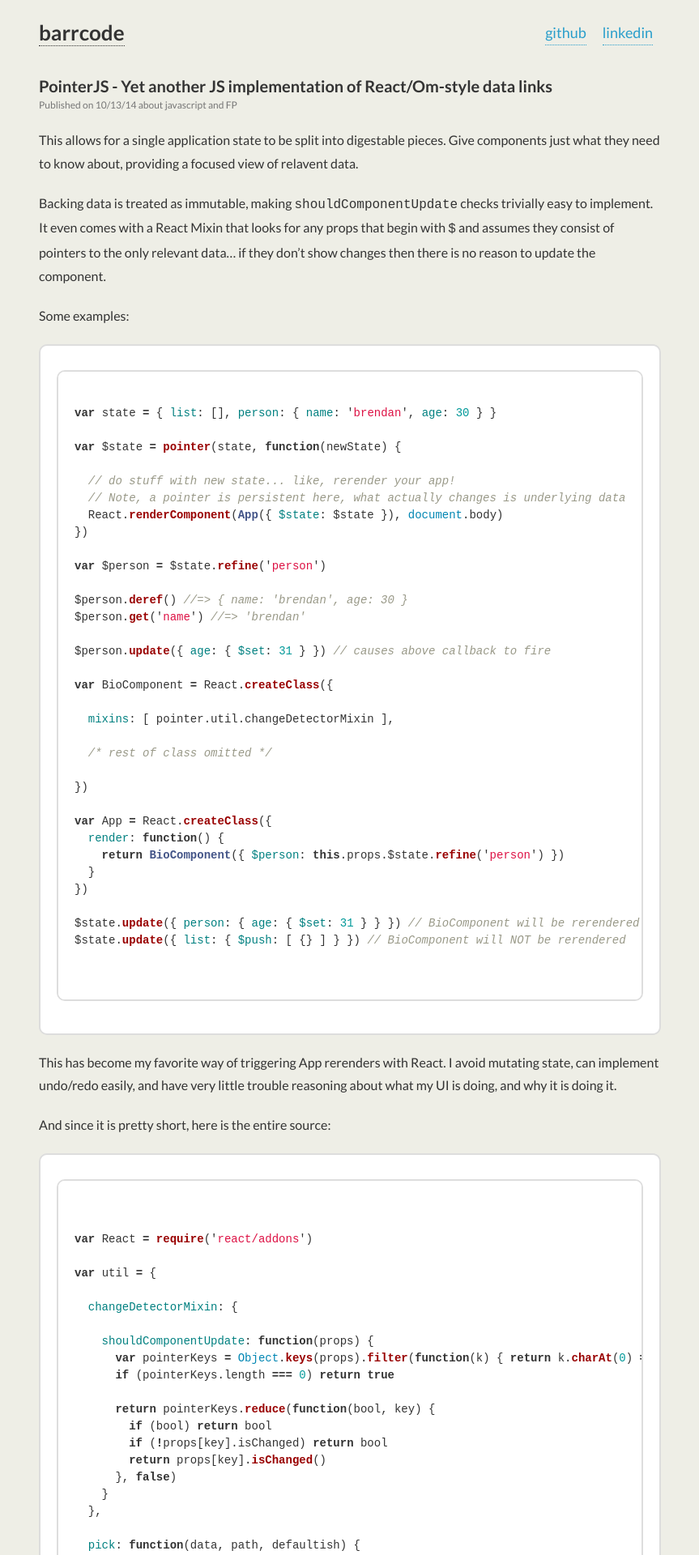
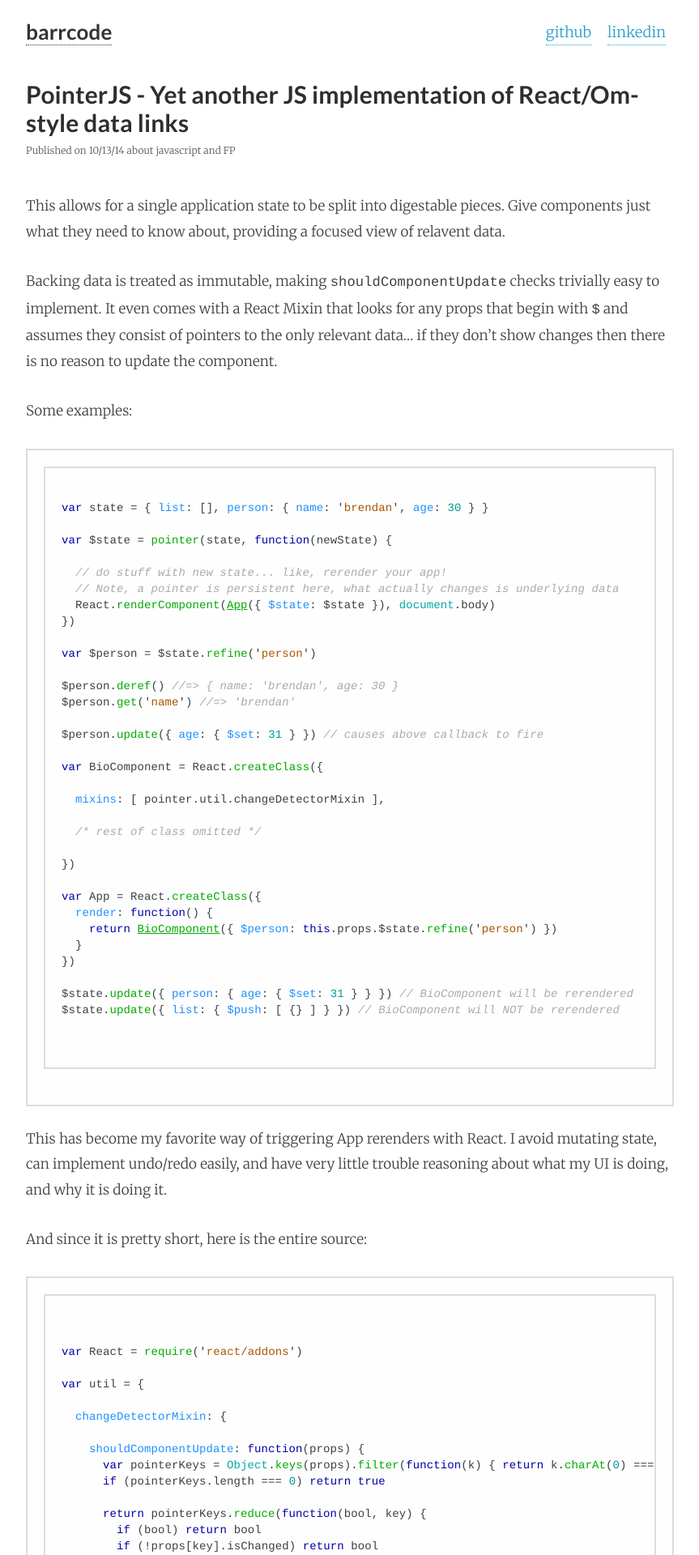
Before and after one commit to bbarr/bbarr.github.io, a Jekyll site: the page built from _posts/2014-10-13-pointer-js.markdown, in a window 1280 px wide. Shown: the top 1920 px of the page at 81% size, without its empty margins (208-1071 px from the left). Built offline with Jekyll 4.4.1, drawn with Linux system fonts in a browser that asks for light colours; Markdown is read by kramdown in place of the engine named in the settings.

Commit message:
adding new styles and firebase-medium post

```diff
--- a/_layouts/default.html
+++ b/_layouts/default.html
@@ -7,7 +7,7 @@
     <title>barrcode - {{ page.title }}</title>
 
     <!-- Custom CSS -->
-    <link href='http://fonts.googleapis.com/css?family=Lato:400,700' rel='stylesheet' type='text/css'>
+    <link rel="stylesheet" type="text/css" href="//fonts.googleapis.com/css?family=Merriweather:300,700,700italic,300italic|Lato:700,400" />
     <link href="/base.css" rel="stylesheet"></link>
 
   </head>
--- a/_posts/2014-10-13-pointer-js.markdown
+++ b/_posts/2014-10-13-pointer-js.markdown
@@ -1,7 +1,9 @@
 ---
 layout: default
 title: PointerJS - Yet another JS implementation of React/Om-style data links
-tags: javascript FP
+tags:
+- javascript
+- FP
 category: code
 ---
 
--- a/_posts/2014-12-01-react-flow-idea.markdown
+++ b/_posts/2014-12-01-react-flow-idea.markdown
@@ -1,7 +1,8 @@
 ---
 layout: default
 title: Structuring non-trivial React applications
-tags: javascript
+tags:
+- javascript
 category: code
 ---
 
--- a/base.css
+++ b/base.css
@@ -4,16 +4,41 @@
   padding: 0;
 }
 
+/* ripped off some of ghost default theme - casper */
+html {
+  height: 100%;
+  max-height: 100%;
+  font-size: 62.5%;
+}
+
 body {
-  font-family: Lato, sans-serif;
-  background: #eeeee6;
-  color: #333333;
-  font-size: 20px;
-  line-height: 1.5;
-  width: 60%;
+  height: 100%;
+  max-height: 100%;
+  font-family: "Merriweather", serif;
+  letter-spacing: 0.01rem;
+  font-size: 1.8rem;
+  line-height: 1.75em;
+  color: #3A4145;
   min-width: 360px;
   max-width: 800px;
   margin: 0 auto;
+  width: 80%;
+  -webkit-font-feature-settings: 'kern' 1;
+  -moz-font-feature-settings: 'kern' 1;
+  -o-font-feature-settings: 'kern' 1;
+  text-rendering: geometricPrecision;
+}
+
+h1, h2, h3,
+h4, h5, h6 {
+  -webkit-font-feature-settings: 'dlig' 1, 'liga' 1, 'lnum' 1, 'kern' 1;
+  -moz-font-feature-settings: 'dlig' 1, 'liga' 1, 'lnum' 1, 'kern' 1;
+  -o-font-feature-settings: 'dlig' 1, 'liga' 1, 'lnum' 1, 'kern' 1;
+  color: #2E2E2E;
+  line-height: 1.15em;
+  margin: 0 0 0.4em 0;
+  font-family: "Lato", sans-serif;
+  text-rendering: geometricPrecision;
 }
 
 h1 {
@@ -27,15 +52,17 @@ h1 a {
 }
 
 h2 {
-  font-size: 20px;
-  margin-bottom: 20px;
+  font-size: 30px;
+  margin-bottom: 3.4rem;
 }
 
 .meta {
   font-size: 12px;
+  line-height: 3em;
+  font-family: "Merriweather", serif;
   font-weight: normal;
   display: block;
-  color: #777;
+  color: #555;
 }
 
 li {
@@ -89,22 +116,19 @@ nav a {
   font-size: 14px;
 }
 
-.highlight {
-  background: #fff;
-  padding: 20px;
-  margin: 10px 0;
-  font-size: 14px;
-  border-radius: 10px;
-  border: 2px solid #ddd;
+#post p {
+  font-size: .95em;
+  margin-bottom: 1.75em;
 }
 
-#post {
-  font-size: 16px;
-}
-
-#post p {
-  margin-bottom: 20px;
-  line-height: 1.8;
+.highlight {
+  background: #fefefe;
+  padding: 20px;
+  margin: 0 0 1.75em;
+  font-size: 14px;
+  line-height: 20px;
+  border: 2px solid #ddd;
+  overflow: auto;
 }
 
 footer {
@@ -114,63 +138,61 @@ footer {
   height: 40px;
 }
 
-.highlight  { margin-bottom: 20px; overflow: auto; background: #ffffff; }
-.highlight .c { color: #999988; font-style: italic } /* Comment */
-.highlight .xerr { color: #a61717; background-color: #e3d2d2 } /* Error */
-.highlight .k { font-weight: bold } /* Keyword */
-.highlight .o { font-weight: bold } /* Operator */
-.highlight .cm { color: #999988; font-style: italic } /* Comment.Multiline */
-.highlight .cp { color: #999999; font-weight: bold } /* Comment.Preproc */
-.highlight .c1 { color: #999988; font-style: italic } /* Comment.Single */
-.highlight .cs { color: #999999; font-weight: bold; font-style: italic } /* Comment.Special */
-.highlight .gd { color: #000000; background-color: #ffdddd } /* Generic.Deleted */
-.highlight .gd .x { color: #000000; background-color: #ffaaaa } /* Generic.Deleted.Specific */
+.highlight .hll { background-color: #ffffcc }
+.highlight .c { color: #aaaaaa; font-style: italic } /* Comment */
+.highlight .err { color: #F00000; background-color: #F0A0A0 } /* Error */
+.highlight .k { color: #0000aa } /* Keyword */
+.highlight .cm { color: #aaaaaa; font-style: italic } /* Comment.Multiline */
+.highlight .cp { color: #4c8317 } /* Comment.Preproc */
+.highlight .c1 { color: #aaaaaa; font-style: italic } /* Comment.Single */
+.highlight .cs { color: #0000aa; font-style: italic } /* Comment.Special */
+.highlight .gd { color: #aa0000 } /* Generic.Deleted */
 .highlight .ge { font-style: italic } /* Generic.Emph */
 .highlight .gr { color: #aa0000 } /* Generic.Error */
-.highlight .gh { color: #999999 } /* Generic.Heading */
-.highlight .gi { color: #000000; background-color: #ddffdd } /* Generic.Inserted */
-.highlight .gi .x { color: #000000; background-color: #aaffaa } /* Generic.Inserted.Specific */
+.highlight .gh { color: #000080; font-weight: bold } /* Generic.Heading */
+.highlight .gi { color: #00aa00 } /* Generic.Inserted */
 .highlight .go { color: #888888 } /* Generic.Output */
 .highlight .gp { color: #555555 } /* Generic.Prompt */
 .highlight .gs { font-weight: bold } /* Generic.Strong */
-.highlight .gu { color: #aaaaaa } /* Generic.Subheading */
+.highlight .gu { color: #800080; font-weight: bold } /* Generic.Subheading */
 .highlight .gt { color: #aa0000 } /* Generic.Traceback */
-.highlight .kc { font-weight: bold } /* Keyword.Constant */
-.highlight .kd { font-weight: bold } /* Keyword.Declaration */
-.highlight .kp { font-weight: bold } /* Keyword.Pseudo */
-.highlight .kr { font-weight: bold } /* Keyword.Reserved */
-.highlight .kt { color: #445588; font-weight: bold } /* Keyword.Type */
+.highlight .kc { color: #0000aa } /* Keyword.Constant */
+.highlight .kd { color: #0000aa } /* Keyword.Declaration */
+.highlight .kn { color: #0000aa } /* Keyword.Namespace */
+.highlight .kp { color: #0000aa } /* Keyword.Pseudo */
+.highlight .kr { color: #0000aa } /* Keyword.Reserved */
+.highlight .kt { color: #00aaaa } /* Keyword.Type */
 .highlight .m { color: #009999 } /* Literal.Number */
-.highlight .s { color: #d14 } /* Literal.String */
-.highlight .na { color: #008080 } /* Name.Attribute */
-.highlight .nb { color: #0086B3 } /* Name.Builtin */
-.highlight .nc { color: #445588; font-weight: bold } /* Name.Class */
-.highlight .no { color: #008080 } /* Name.Constant */
-.highlight .ni { color: #800080 } /* Name.Entity */
-.highlight .ne { color: #990000; font-weight: bold } /* Name.Exception */
-.highlight .nf { color: #990000; font-weight: bold } /* Name.Function */
-.highlight .nn { color: #555555 } /* Name.Namespace */
-.highlight .nt { color: #000080 } /* Name.Tag */
-.highlight .nv { color: #008080 } /* Name.Variable */
-.highlight .ow { font-weight: bold } /* Operator.Word */
+.highlight .s { color: #aa5500 } /* Literal.String */
+.highlight .na { color: #1e90ff } /* Name.Attribute */
+.highlight .nb { color: #00aaaa } /* Name.Builtin */
+.highlight .nc { color: #00aa00; text-decoration: underline } /* Name.Class */
+.highlight .no { color: #aa0000 } /* Name.Constant */
+.highlight .nd { color: #888888 } /* Name.Decorator */
+.highlight .ni { color: #800000; font-weight: bold } /* Name.Entity */
+.highlight .nf { color: #00aa00 } /* Name.Function */
+.highlight .nn { color: #00aaaa; text-decoration: underline } /* Name.Namespace */
+.highlight .nt { color: #1e90ff; font-weight: bold } /* Name.Tag */
+.highlight .nv { color: #aa0000 } /* Name.Variable */
+.highlight .ow { color: #0000aa } /* Operator.Word */
 .highlight .w { color: #bbbbbb } /* Text.Whitespace */
 .highlight .mf { color: #009999 } /* Literal.Number.Float */
 .highlight .mh { color: #009999 } /* Literal.Number.Hex */
 .highlight .mi { color: #009999 } /* Literal.Number.Integer */
 .highlight .mo { color: #009999 } /* Literal.Number.Oct */
-.highlight .sb { color: #d14 } /* Literal.String.Backtick */
-.highlight .sc { color: #d14 } /* Literal.String.Char */
-.highlight .sd { color: #d14 } /* Literal.String.Doc */
-.highlight .s2 { color: #d14 } /* Literal.String.Double */
-.highlight .se { color: #d14 } /* Literal.String.Escape */
-.highlight .sh { color: #d14 } /* Literal.String.Heredoc */
-.highlight .si { color: #d14 } /* Literal.String.Interpol */
-.highlight .sx { color: #d14 } /* Literal.String.Other */
-.highlight .sr { color: #009926 } /* Literal.String.Regex */
-.highlight .s1 { color: #d14 } /* Literal.String.Single */
-.highlight .ss { color: #990073 } /* Literal.String.Symbol */
-.highlight .bp { color: #999999 } /* Name.Builtin.Pseudo */
-.highlight .vc { color: #008080 } /* Name.Variable.Class */
-.highlight .vg { color: #008080 } /* Name.Variable.Global */
-.highlight .vi { color: #008080 } /* Name.Variable.Instance */
+.highlight .sb { color: #aa5500 } /* Literal.String.Backtick */
+.highlight .sc { color: #aa5500 } /* Literal.String.Char */
+.highlight .sd { color: #aa5500 } /* Literal.String.Doc */
+.highlight .s2 { color: #aa5500 } /* Literal.String.Double */
+.highlight .se { color: #aa5500 } /* Literal.String.Escape */
+.highlight .sh { color: #aa5500 } /* Literal.String.Heredoc */
+.highlight .si { color: #aa5500 } /* Literal.String.Interpol */
+.highlight .sx { color: #aa5500 } /* Literal.String.Other */
+.highlight .sr { color: #009999 } /* Literal.String.Regex */
+.highlight .s1 { color: #aa5500 } /* Literal.String.Single */
+.highlight .ss { color: #0000aa } /* Literal.String.Symbol */
+.highlight .bp { color: #00aaaa } /* Name.Builtin.Pseudo */
+.highlight .vc { color: #aa0000 } /* Name.Variable.Class */
+.highlight .vg { color: #aa0000 } /* Name.Variable.Global */
+.highlight .vi { color: #aa0000 } /* Name.Variable.Instance */
 .highlight .il { color: #009999 } /* Literal.Number.Integer.Long */
```
Also changed, not shown: _posts/2015-9-08-firebase-and-medium.markdown (added, +108 -0 lines).
